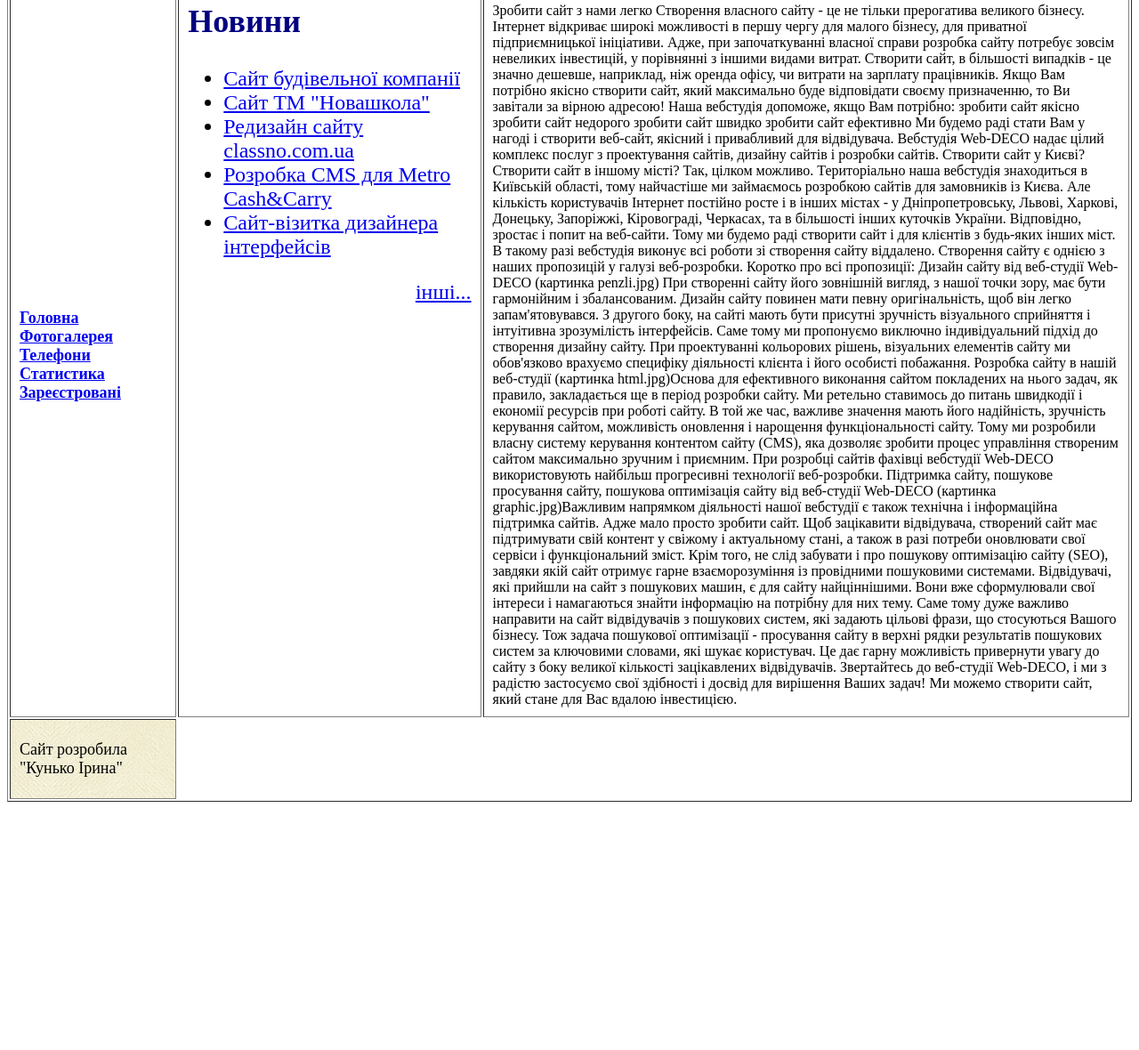
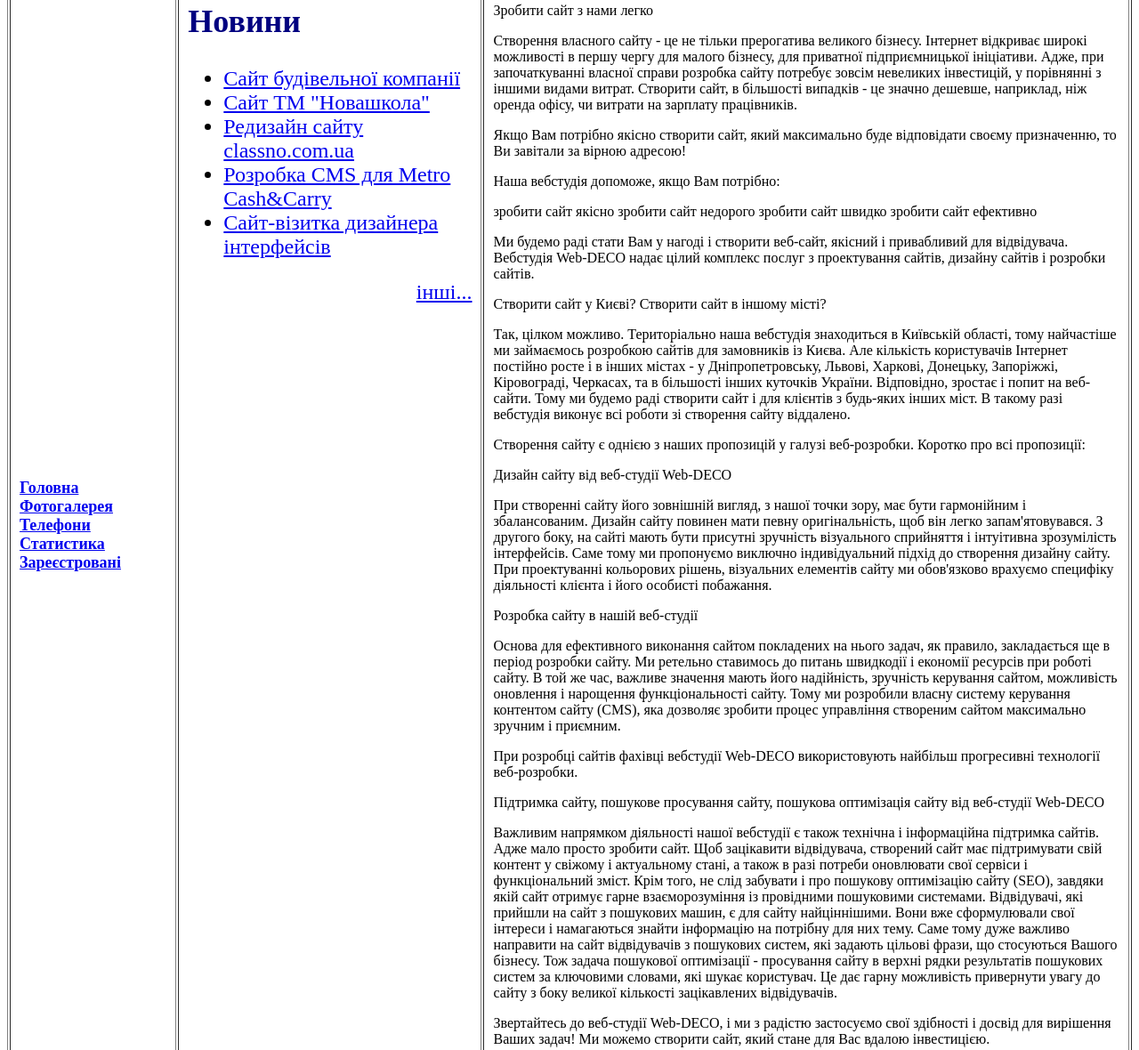
Before and after one commit to irina4646/irina4646.github.io, a plain HTML site: page index.html in a window 1280 px wide. Shown: the part 350-1530 px from the top of the page at 89% size. Before the commit the page ends 1259 px from the top, so only its background shows below. Drawn offline with Linux system fonts and the light colour scheme; files whose address does not match are found by name.

Commit message:
13 - Виставила абзаци

```diff
--- a/index.html
+++ b/index.html
@@ -41,41 +41,42 @@
                 </ul>
             </font>
             </td>
-            <td width="70%"> Зробити сайт з нами легко
-                Створення власного сайту - це не тільки прерогатива великого бізнесу. Інтернет відкриває широкі можливості в першу чергу для малого бізнесу, для приватної підприємницької ініціативи. Адже, при започаткуванні власної справи розробка сайту потребує зовсім невеликих інвестицій, у порівнянні з іншими видами витрат. Створити сайт, в більшості випадків - це значно дешевше, наприклад, ніж оренда офісу, чи витрати на зарплату працівників.
+            <td width="70%">
+                <p>Зробити сайт з нами легко</p>
+               <p> Створення власного сайту - це не тільки прерогатива великого бізнесу. Інтернет відкриває широкі можливості в першу чергу для малого бізнесу, для приватної підприємницької ініціативи. Адже, при започаткуванні власної справи розробка сайту потребує зовсім невеликих інвестицій, у порівнянні з іншими видами витрат. Створити сайт, в більшості випадків - це значно дешевше, наприклад, ніж оренда офісу, чи витрати на зарплату працівників.</p>
 
-             Якщо Вам потрібно якісно створити сайт, який максимально буде відповідати своєму призначенню, то Ви завітали за вірною адресою!
+            <p>Якщо Вам потрібно якісно створити сайт, який максимально буде відповідати своєму призначенню, то Ви завітали за вірною адресою!</p>
 
-             Наша вебстудія допоможе, якщо Вам потрібно:
-
+            <p>Наша вебстудія допоможе, якщо Вам потрібно:</p>
+             <p>
                  зробити сайт якісно
                  зробити сайт недорого
                  зробити сайт швидко
                  зробити сайт ефективно
+             </p>
+             <p>Ми будемо раді стати Вам у нагоді і створити веб-сайт, якісний і привабливий для відвідувача. Вебстудія Web-DECO надає цілий комплекс послуг з проектування сайтів, дизайну сайтів і розробки сайтів.</p>
 
-             Ми будемо раді стати Вам у нагоді і створити веб-сайт, якісний і привабливий для відвідувача. Вебстудія Web-DECO надає цілий комплекс послуг з проектування сайтів, дизайну сайтів і розробки сайтів.
+             <p>Створити сайт у Києві? Створити сайт в іншому місті?</p>
 
-             Створити сайт у Києві? Створити сайт в іншому місті?
+             <p>Так, цілком можливо. Територіально наша вебстудія знаходиться в Київській області, тому найчастіше ми займаємось розробкою сайтів для замовників із Києва. Але кількість користувачів Інтернет постійно росте і в інших містах - у Дніпропетровську, Львові, Харкові, Донецьку, Запоріжжі, Кіровограді, Черкасах, та в більшості інших куточків України. Відповідно, зростає і попит на веб-сайти. Тому ми будемо раді створити сайт і для клієнтів з будь-яких інших міст. В такому разі вебстудія виконує всі роботи зі створення сайту віддалено.</p>
 
-             Так, цілком можливо. Територіально наша вебстудія знаходиться в Київській області, тому найчастіше ми займаємось розробкою сайтів для замовників із Києва. Але кількість користувачів Інтернет постійно росте і в інших містах - у Дніпропетровську, Львові, Харкові, Донецьку, Запоріжжі, Кіровограді, Черкасах, та в більшості інших куточків України. Відповідно, зростає і попит на веб-сайти. Тому ми будемо раді створити сайт і для клієнтів з будь-яких інших міст. В такому разі вебстудія виконує всі роботи зі створення сайту віддалено.
+             <p>Створення сайту є однією з наших пропозицій у галузі веб-розробки. Коротко про всі пропозиції:</p>
 
-             Створення сайту є однією з наших пропозицій у галузі веб-розробки. Коротко про всі пропозиції:
+             <p>Дизайн сайту від веб-студії Web-DECO</p>
 
-             Дизайн сайту від веб-студії Web-DECO
+             <p><body backround="images/penzli.jpg"></body>  При створенні сайту його зовнішній вигляд, з нашої точки зору, має бути гармонійним і збалансованим. Дизайн сайту повинен мати певну оригінальність, щоб він легко запам'ятовувався. З другого боку, на сайті мають бути присутні зручність візуального сприйняття і інтуітивна зрозумілість інтерфейсів. Саме тому ми пропонуємо виключно індивідуальний підхід до створення дизайну сайту. При проектуванні кольорових рішень, візуальних елементів сайту ми обов'язково врахуємо специфіку діяльності клієнта і його особисті побажання.</p>
 
-             (картинка penzli.jpg) При створенні сайту його зовнішній вигляд, з нашої точки зору, має бути гармонійним і збалансованим. Дизайн сайту повинен мати певну оригінальність, щоб він легко запам'ятовувався. З другого боку, на сайті мають бути присутні зручність візуального сприйняття і інтуітивна зрозумілість інтерфейсів. Саме тому ми пропонуємо виключно індивідуальний підхід до створення дизайну сайту. При проектуванні кольорових рішень, візуальних елементів сайту ми обов'язково врахуємо специфіку діяльності клієнта і його особисті побажання.
+             <p>Розробка сайту в нашій веб-студії</p>
 
-             Розробка сайту в нашій веб-студії
+             <p><body backround="images/html.jpg"></body> Основа для ефективного виконання сайтом покладених на нього задач, як правило, закладається ще в період розробки сайту. Ми ретельно ставимось до питань швидкодії і економії ресурсів при роботі сайту. В той же час, важливе значення мають його надійність, зручність керування сайтом, можливість оновлення і нарощення функціональності сайту. Тому ми розробили власну систему керування контентом сайту (CMS), яка дозволяє зробити процес управління створеним сайтом максимально зручним і приємним.</p>
 
-             (картинка html.jpg)Основа для ефективного виконання сайтом покладених на нього задач, як правило, закладається ще в період розробки сайту. Ми ретельно ставимось до питань швидкодії і економії ресурсів при роботі сайту. В той же час, важливе значення мають його надійність, зручність керування сайтом, можливість оновлення і нарощення функціональності сайту. Тому ми розробили власну систему керування контентом сайту (CMS), яка дозволяє зробити процес управління створеним сайтом максимально зручним і приємним.
+             <p>При розробці cайтів фахівці вебстудії Web-DECO використовують найбільш прогресивні технології веб-розробки.</p>
 
-             При розробці cайтів фахівці вебстудії Web-DECO використовують найбільш прогресивні технології веб-розробки.
+             <p>Підтримка сайту, пошукове просування сайту, пошукова оптимізація сайту від веб-студії Web-DECO</p>
 
-             Підтримка сайту, пошукове просування сайту, пошукова оптимізація сайту від веб-студії Web-DECO
+             <p><body backround="images/graphic.jpg"></body> Важливим напрямком діяльності нашої вебстудії є також технічна і інформаційна підтримка сайтів. Адже мало просто зробити сайт. Щоб зацікавити відвідувача, створений сайт має підтримувати свій контент у свіжому і актуальному стані, а також в разі потреби оновлювати свої сервіси і функціональний зміст. Крім того, не слід забувати і про пошукову оптимізацію сайту (SEO), завдяки якій сайт отримує гарне взаєморозуміння із провідними пошуковими системами. Відвідувачі, які прийшли на сайт з пошукових машин, є для сайту найціннішими. Вони вже сформулювали свої інтереси і намагаються знайти інформацію на потрібну для них тему. Саме тому дуже важливо направити на сайт відвідувачів з пошукових систем, які задають цільові фрази, що стосуються Вашого бізнесу. Тож задача пошукової оптимізації - просування сайту в верхні рядки результатів пошукових систем за ключовими словами, які шукає користувач. Це дає гарну можливість привернути увагу до сайту з боку великої кількості зацікавлених відвідувачів.</p>
 
-             (картинка graphic.jpg)Важливим напрямком діяльності нашої вебстудії є також технічна і інформаційна підтримка сайтів. Адже мало просто зробити сайт. Щоб зацікавити відвідувача, створений сайт має підтримувати свій контент у свіжому і актуальному стані, а також в разі потреби оновлювати свої сервіси і функціональний зміст. Крім того, не слід забувати і про пошукову оптимізацію сайту (SEO), завдяки якій сайт отримує гарне взаєморозуміння із провідними пошуковими системами. Відвідувачі, які прийшли на сайт з пошукових машин, є для сайту найціннішими. Вони вже сформулювали свої інтереси і намагаються знайти інформацію на потрібну для них тему. Саме тому дуже важливо направити на сайт відвідувачів з пошукових систем, які задають цільові фрази, що стосуються Вашого бізнесу. Тож задача пошукової оптимізації - просування сайту в верхні рядки результатів пошукових систем за ключовими словами, які шукає користувач. Це дає гарну можливість привернути увагу до сайту з боку великої кількості зацікавлених відвідувачів.
-
-             Звертайтесь до веб-студії Web-DECO, і ми з радістю застосуємо свої здібності і досвід для вирішення Ваших задач! Ми можемо створити сайт, який стане для Вас вдалою інвестицією. </td>
+             <p>Звертайтесь до веб-студії Web-DECO, і ми з радістю застосуємо свої здібності і досвід для вирішення Ваших задач! Ми можемо створити сайт, який стане для Вас вдалою інвестицією.</p> </td>
         </tr>
         <tr>
             <td background="image/bg-3.jpg" colspan="2" valign="middle" height="90">
```
Also changed, not shown: images/graphic.jpg (added), images/html.jpg (added), images/penzli.jpg (added).
